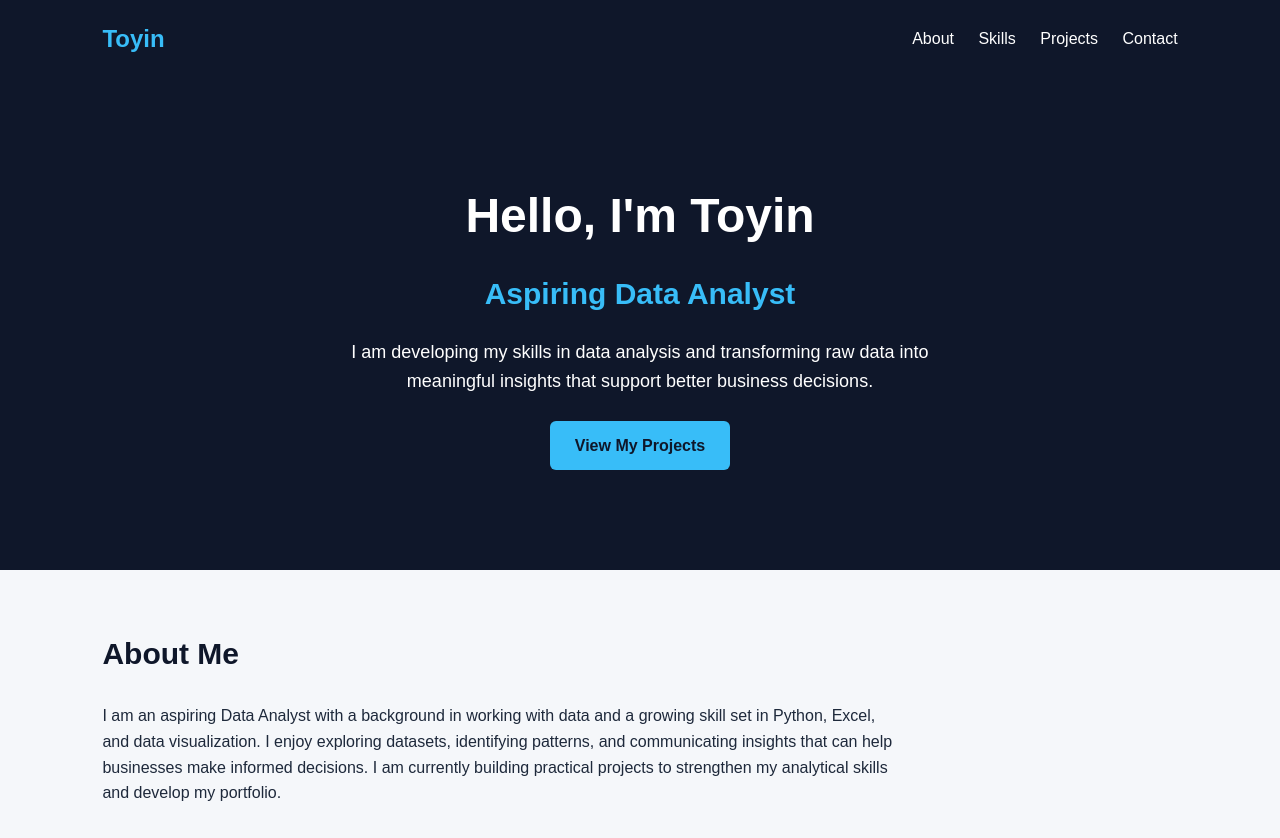
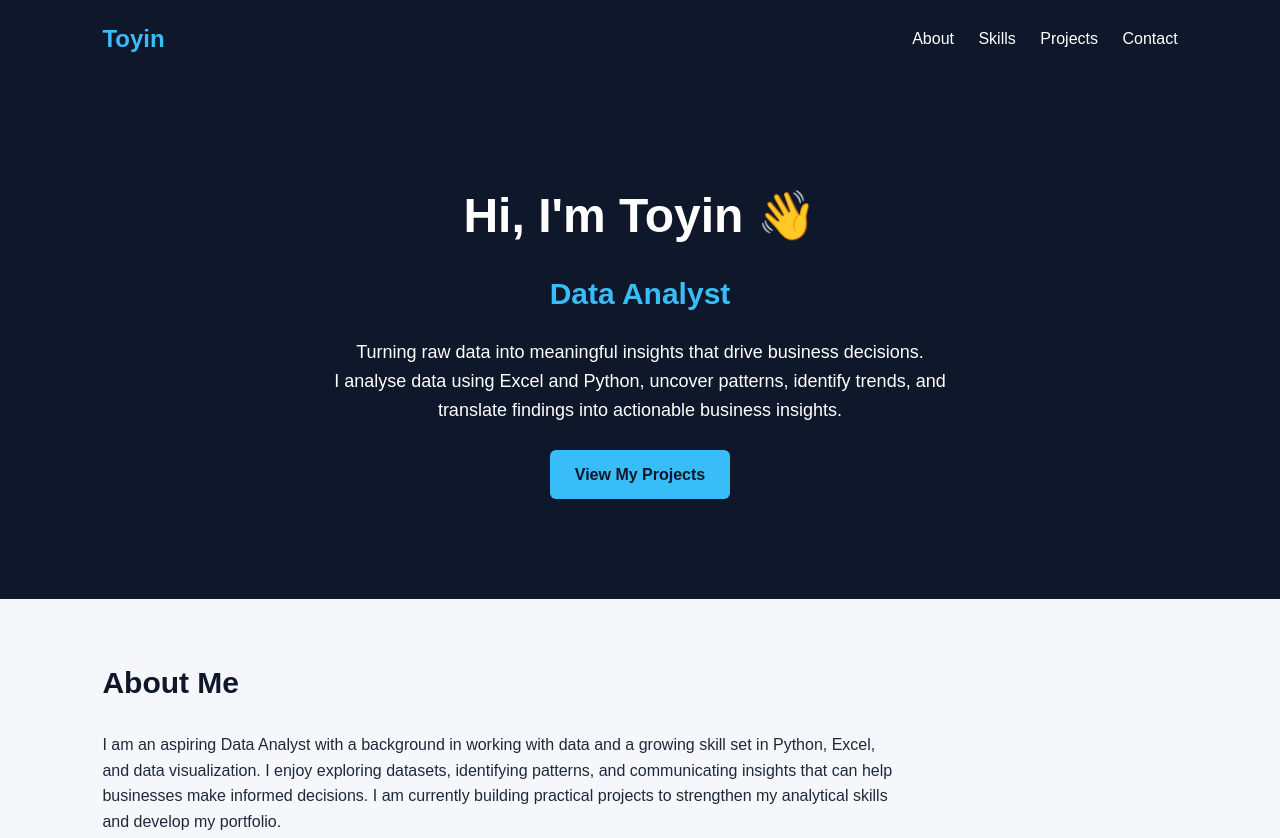
Before and after one commit to Toyin-dev/Toyin-dev.github.io, a plain HTML site: page index.html in a window 1280 px wide. Shown: the top 838 px of the page. Drawn offline with Linux system fonts and the light colour scheme.

Commit message:
Revise hero section content for clarity and impact
Updated introduction and skills description in the hero section.

```diff
--- a/index.html
+++ b/index.html
@@ -169,16 +169,23 @@
     </header>
 
     <section class="hero">
-        <h1>Hello, I'm Toyin</h1>
-        <h2>Aspiring Data Analyst</h2>
+    <h1>Hi, I'm Toyin 👋</h1>
+    <h2>Data Analyst</h2>
 
-        <p>
-            I am developing my skills in data analysis and transforming
-            raw data into meaningful insights that support better
-            business decisions.
-        </p>
+    <p>
+        Turning raw data into meaningful insights
+        that drive business decisions.
+    </p>
 
-        <a href="#projects" class="button">View My Projects</a>
+    <p>
+        I analyse data using Excel and Python,
+        uncover patterns, identify trends, and
+        translate findings into actionable business insights.
+    </p>
+
+    <a href="#projects" class="button">
+        View My Projects
+    </a>
     </section>
 
     <section id="about" class="about">
```
